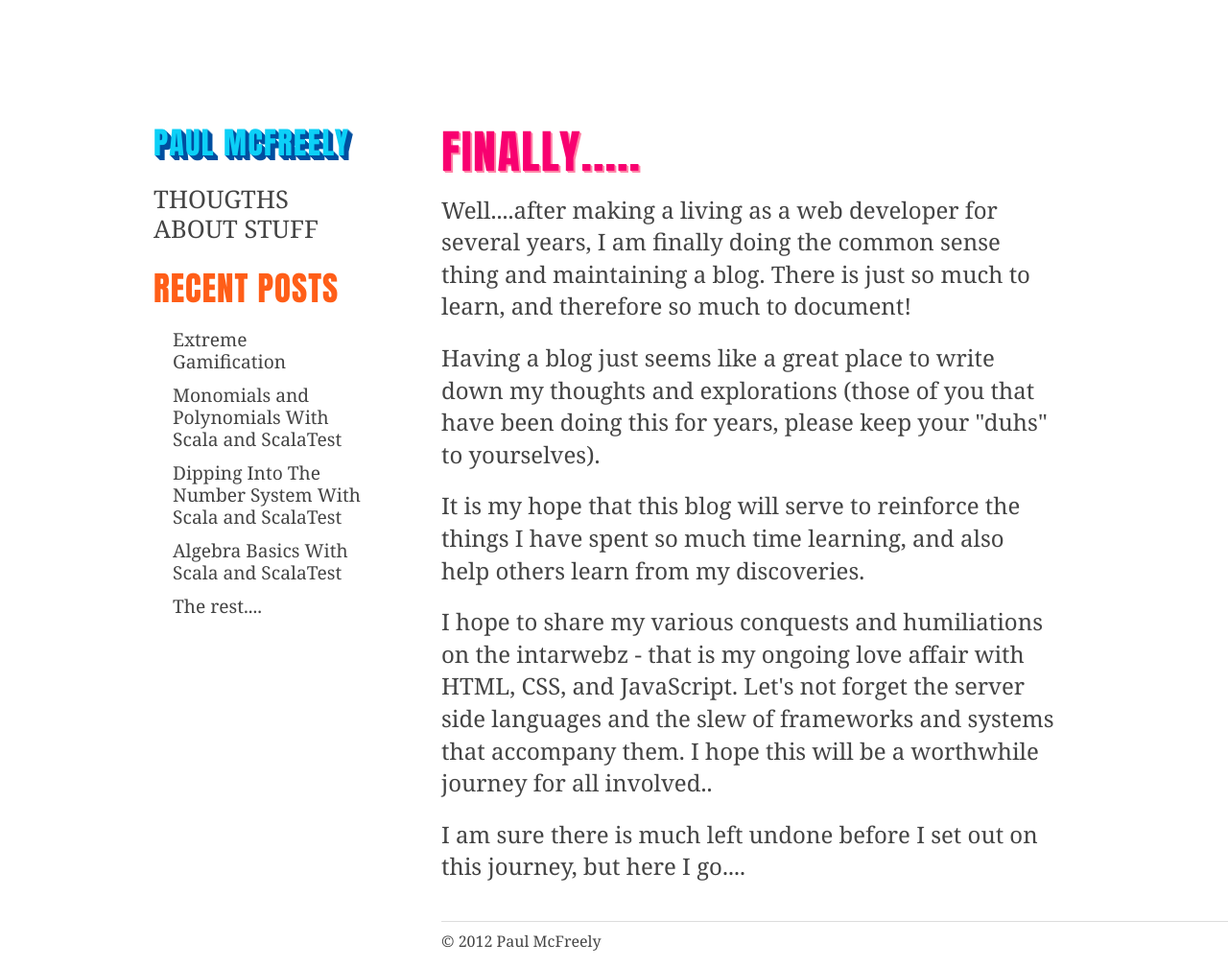
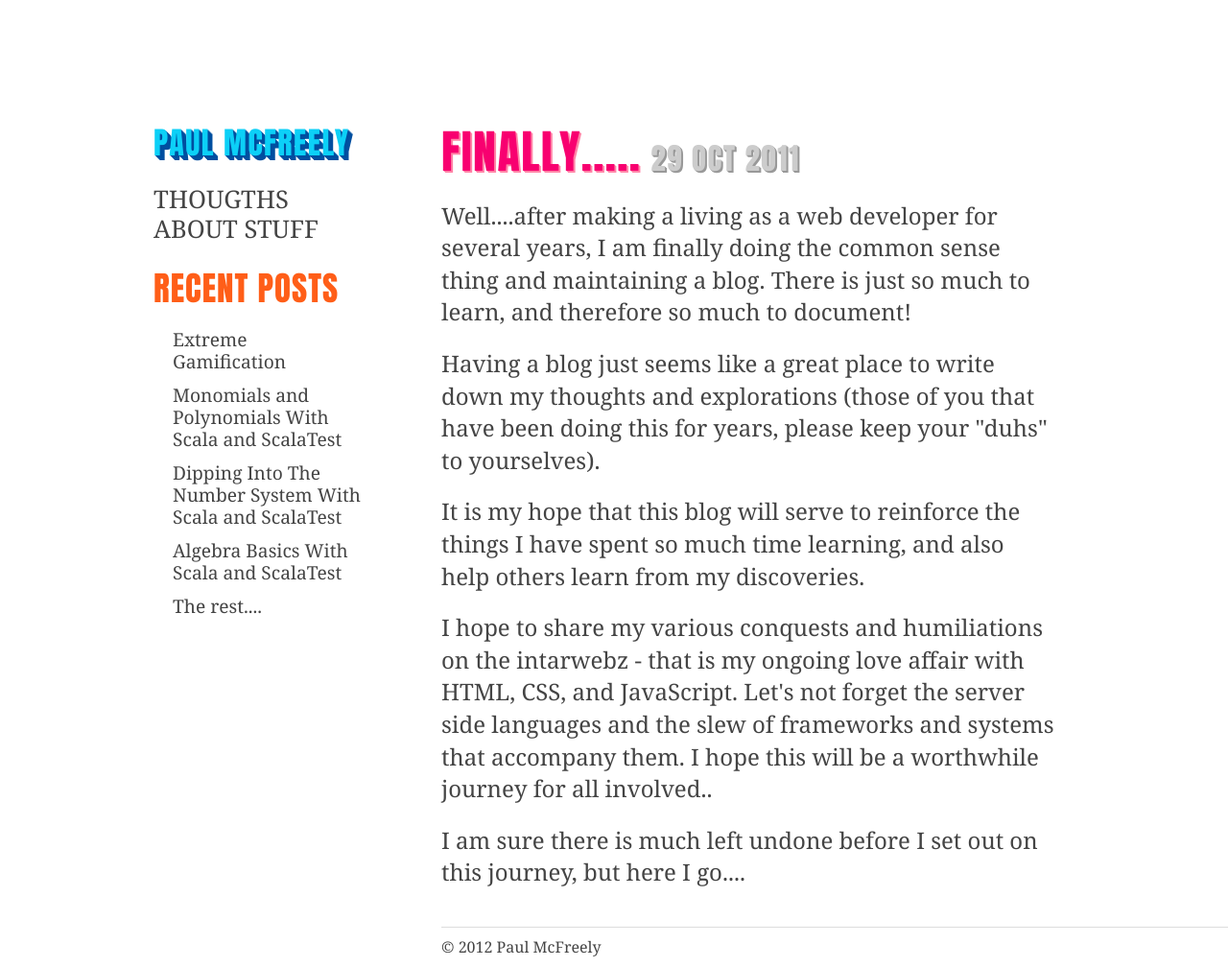
Before and after one commit to McFreely/mcfreely.github.com, a Jekyll site: the page built from _posts/2011-10-29-finally.html, in a window 1280 px wide. Shown: the whole page at 96% size. Built offline with Jekyll 4.4.1, drawn with Linux system fonts in a browser that asks for light colours.

Commit message:
Post Date

```diff
--- a/_layouts/post.html
+++ b/_layouts/post.html
@@ -3,7 +3,7 @@
 <div class="eleven columns offset-by-one omega">
 	<div id="main" role="main">
 		<article>
-			<h1>{{ page.title }}</h1>
+			<h1>{{ page.title }}<span class="post-date">{{ page.date || date_to_string }}</span></h1>
 			{{ content }}
 		</article>
 </div>
```
